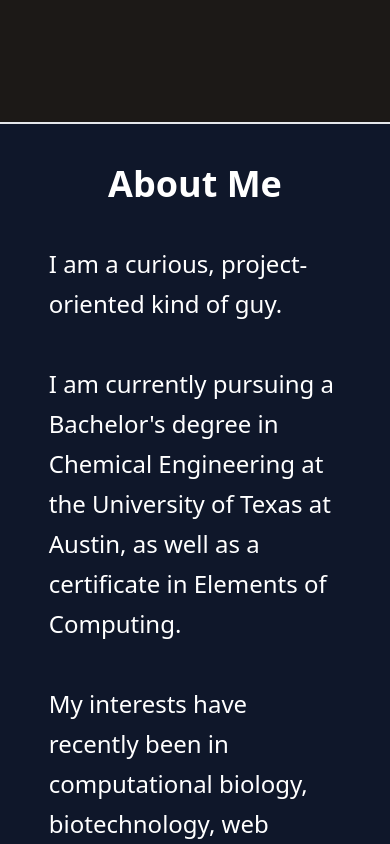
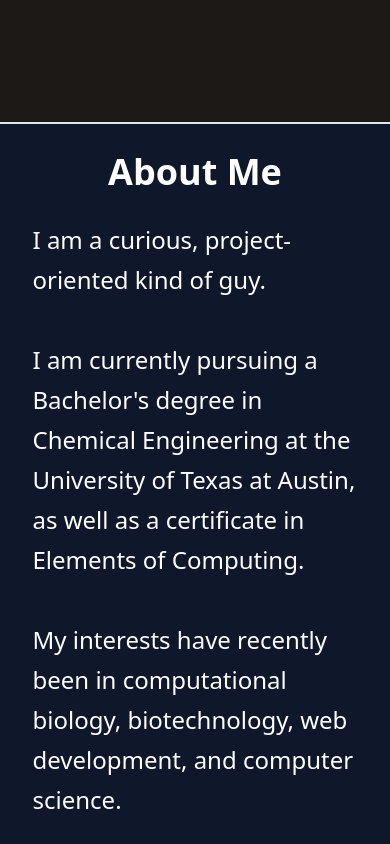
Before and after one commit to jordantwells42/jordantwells-next, a Next.js app: page / in a window 390 px wide. Shown: the part 720-1564 px from the top of the page. Built offline with nearby package versions, Linux system fonts and the light colour scheme.

Commit message:
mobile UX improvements

```diff
--- a/components/aboutme.js
+++ b/components/aboutme.js
@@ -4,7 +4,7 @@ import Section from './section.js'
 export default function AboutMe () {
   return (
     <Section name='About Me'>
-      <div className='w-full flex flex-col md:flex-row items-center justify-center gap-20'>
+      <div className='w-full md:w-5/6 flex flex-col md:flex-row items-center justify-center gap-20'>
         <div className='text-left leading-10 max-w-prose'>
 
           <p>I am a curious, project-oriented kind of guy.</p>
--- a/components/cards.js
+++ b/components/cards.js
@@ -20,7 +20,7 @@ export function ProjectCard (props) {
 export function Card (props) {
   return (
     <Link href={props.link}>
-      <a rel="noopener noreferrer" target={props.newTab ? "_blank" : ""}>
+      <a rel= {props.newTab ? "noopener noreferrer" : ""} target={props.newTab ? "_blank" : ""}>
       <motion.div
         initial={{x:-10, opacity:0}}
         whileInView={{x:0,opacity:1}}
--- a/components/section.js
+++ b/components/section.js
@@ -2,11 +2,11 @@ import React from 'react'
 
 function Section (props) {
   return (
-    <div className='py-5 text-white text-2xl w-3/4 flex-col flex items-center justify-center text-center'>
+    <div className='py-2 text-white text-2xl w-5/6 md:w-3/4 flex-col flex items-center justify-center text-center'>
       <h1 id={props.name} className='text-4xl py-5 font-bold'>
         {props.name}
       </h1>
-      <div className='py-5'>{props.children}</div>
+      <div className='py-2 w-full flex justify-center items-center'>{props.children}</div>
     </div>
   )
 }
```
